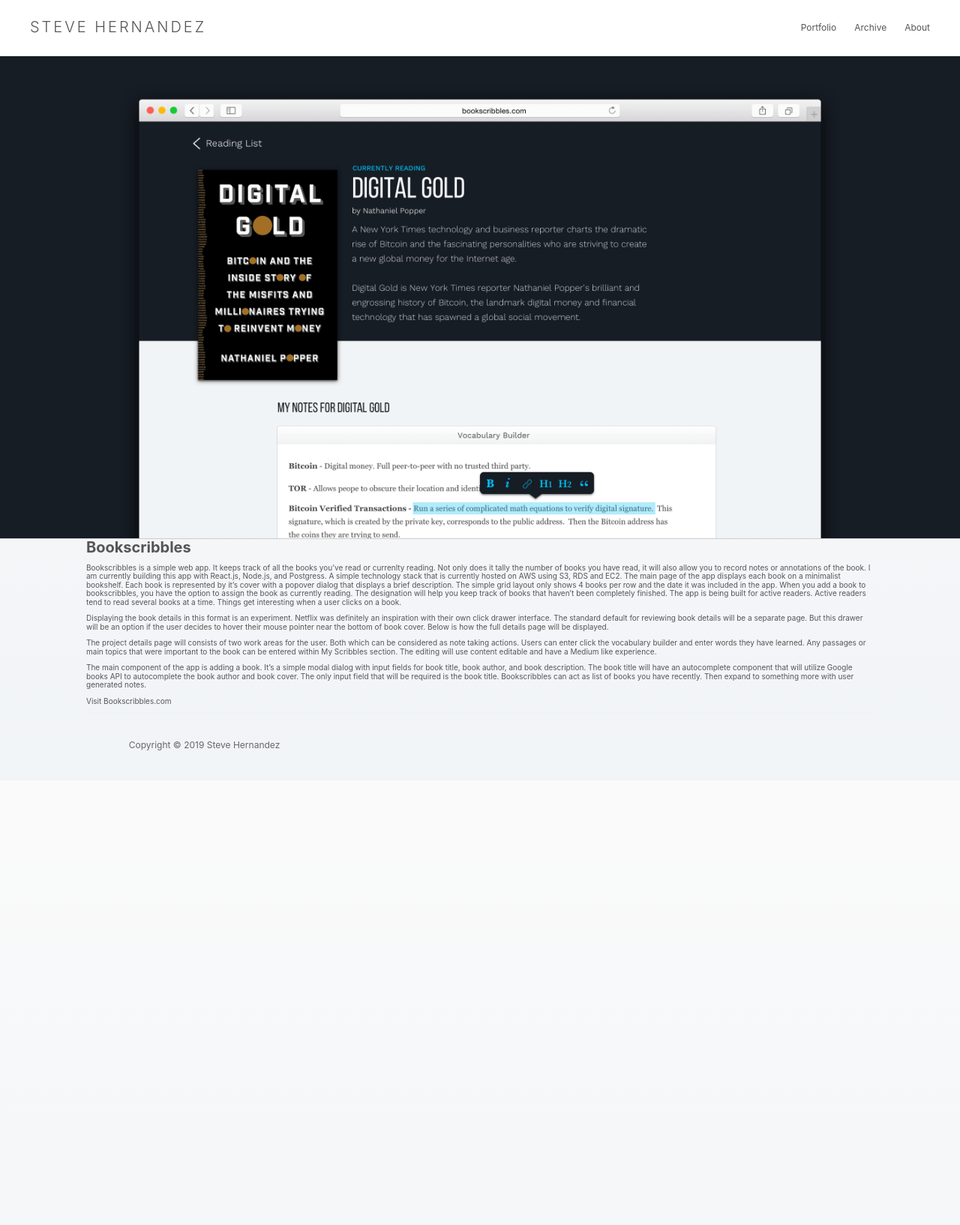
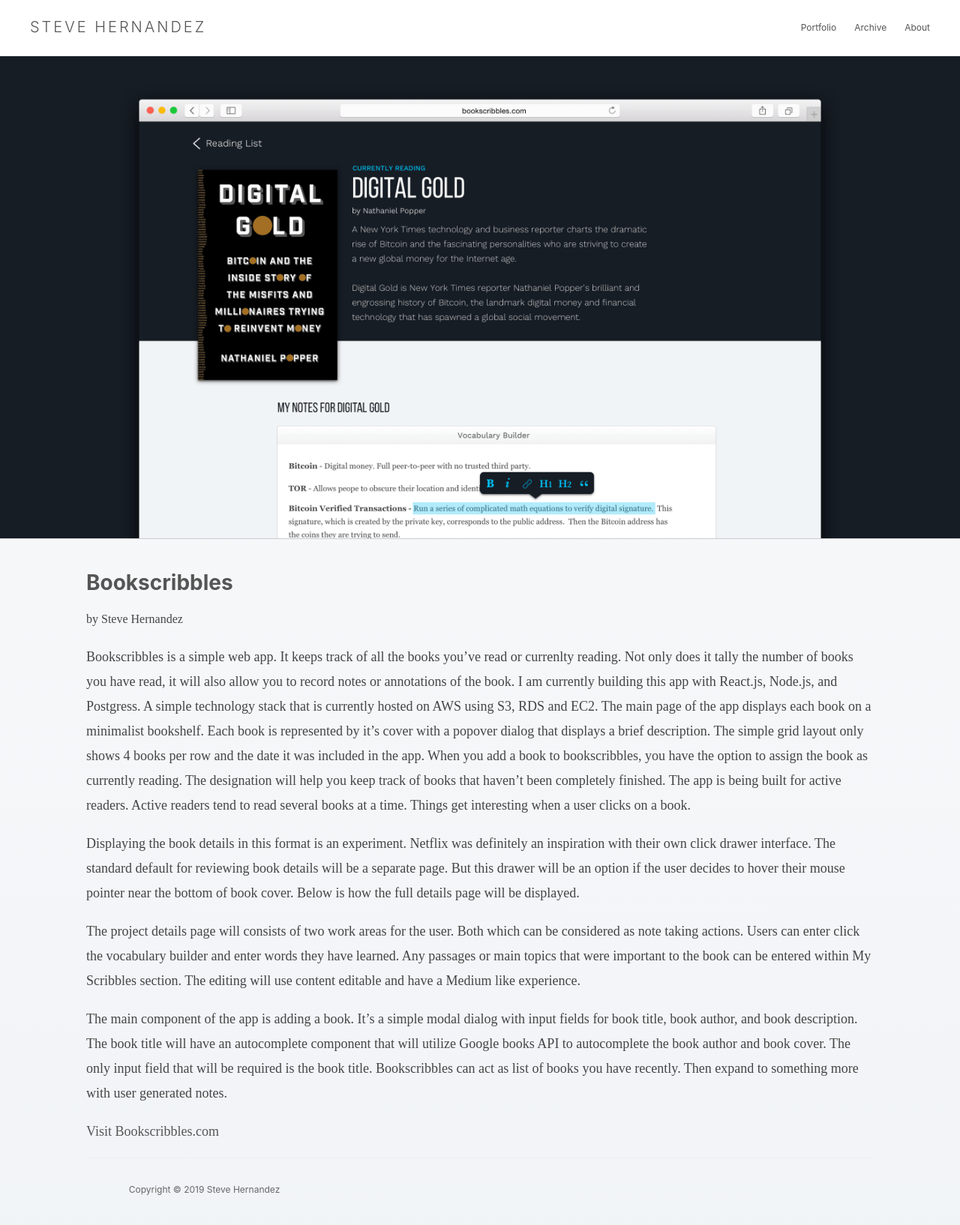
Before and after one commit to slhernandez/slhernandez, a Jekyll site: the page built from _posts/2017-07-4-bookscribbles.markdown, in a window 1280 px wide. Shown: the whole page at 75% size. Built offline with Jekyll 4.4.1, drawn with Linux system fonts in a browser that asks for light colours; before the commit the page ends 1041 px from its top, so only the background shows below that.

Commit message:
continuing post markup

```diff
--- a/_layouts/post.html
+++ b/_layouts/post.html
@@ -3,9 +3,10 @@ layout: wrapper
 ---
 
 <div class="post-hero">
-  <img class="post-hero-img" src="/images/posts/bookscribbles/bookscribbles_hero_img.png" />
+  <img class="post-hero-img" src="{{page.hero-image}}" />
 </div>
 <div class="post-container">
-  <h1>{{page.title}}</h1>
+  <h1 class="post-title">{{page.title}}</h1>
+  <p class="post-author">by {{page.author}}</p>
   {{content}}
 </div>
--- a/_posts/2017-07-4-bookscribbles.markdown
+++ b/_posts/2017-07-4-bookscribbles.markdown
@@ -5,6 +5,8 @@ blurb: Design discussion on my side project called Bookscribbles.
 preview-image: /images/grid/bookscribbles_grid.png
 image-title: SideProject - Bookscribbles
 categories: building design
+author: Steve Hernandez
+hero-image: /images/posts/bookscribbles/bookscribbles_hero_img.png
 ---
 
 Bookscribbles is a simple web app.  It keeps track of all the books you've read or currenlty reading.  Not only does it tally the number of books you have read, it will also allow you to record notes or annotations of the book.  I am currently building this app with React.js, Node.js, and Postgress.  A simple technology stack that is currently hosted on AWS using S3, RDS and EC2.  The main page of the app displays each book on a minimalist bookshelf.  Each book is represented by it's cover with a popover dialog that displays a brief description.  The simple grid layout only shows 4 books per row and the date it was included in the app.  When you add a book to bookscribbles, you have the option to assign the book as currently reading.  The designation will help you keep track of books that haven't been completely finished.  The app is being built for active readers.  Active readers tend to read several books at a time.  Things get interesting when a user clicks on a book.
--- a/_sass/_post.scss
+++ b/_sass/_post.scss
@@ -14,4 +14,20 @@
   max-width: 1050px;
   width: 92%;
   margin: 0 auto;
+  p {
+    font-family: Whitney-Book;
+    font-size: 1.8em;
+    color: #454545;
+    letter-spacing: 0;
+    line-height: 33px;
+  }
+  .post-author {
+    color: #454545;
+    font-size: 1.6em;
+  }
 }
+
+.post-title {
+  font-size: 2.8em;
+  padding: 1.5em 0 0 0;
+}
```
